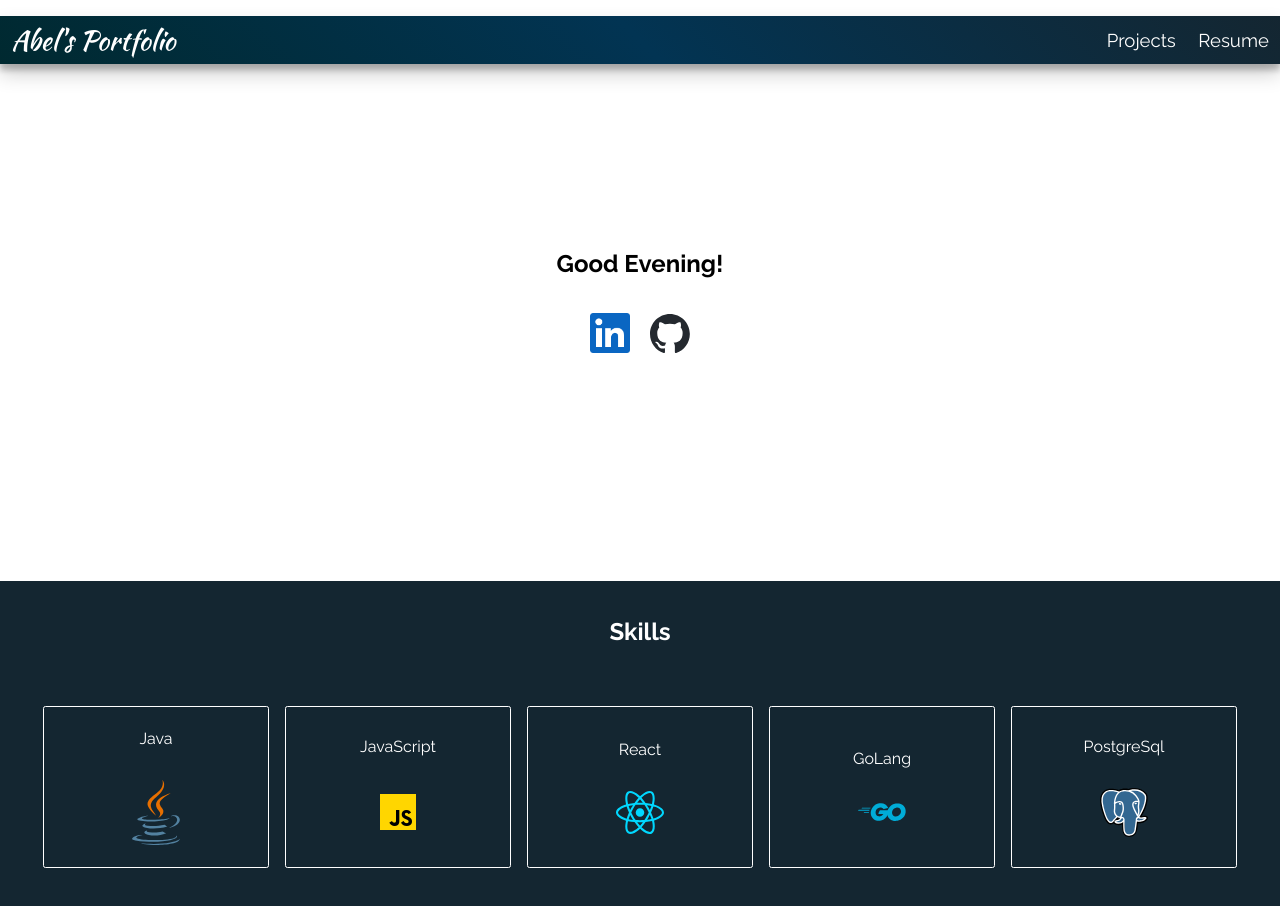
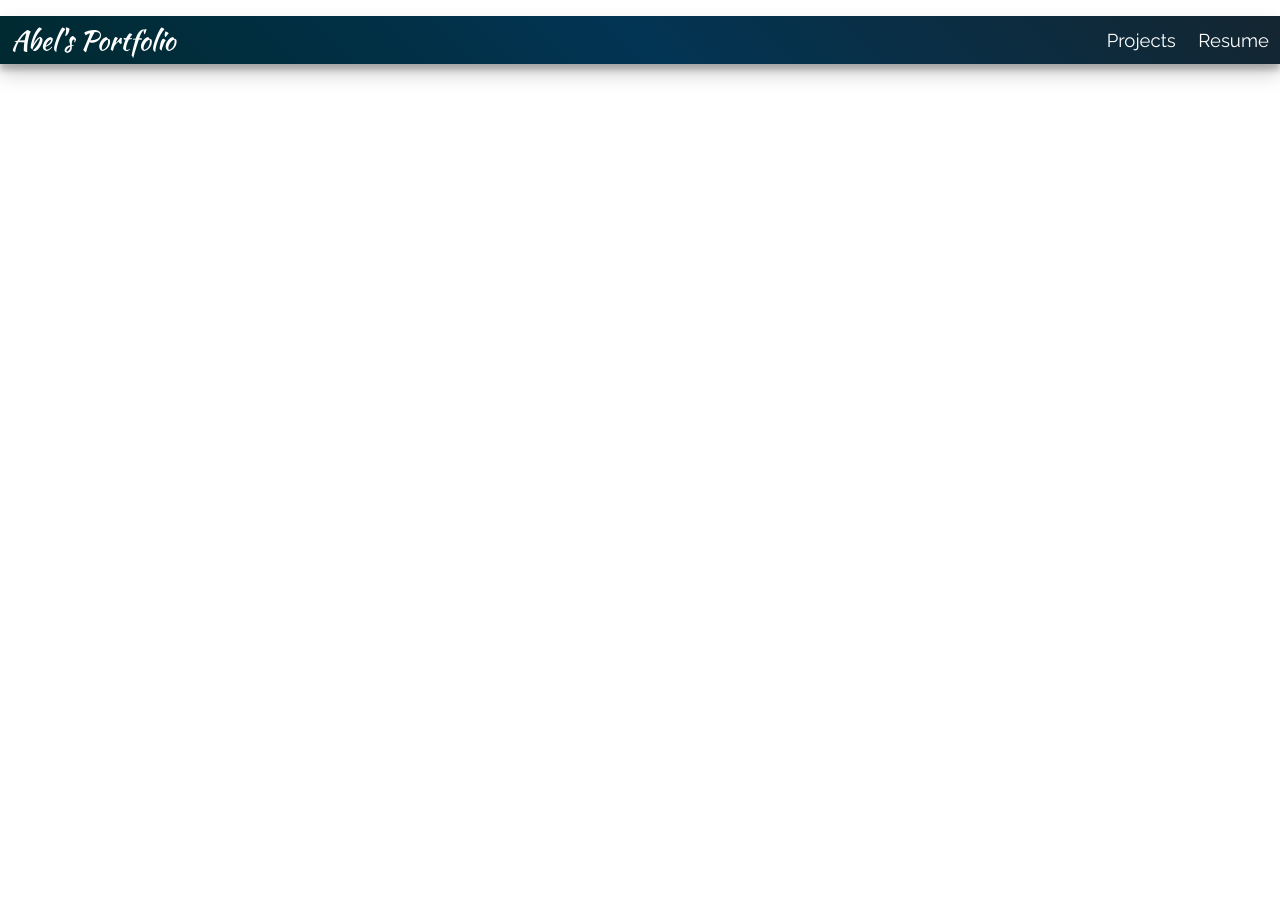
Before and after one commit to abelgloria/abelsportfolio, a React (Create React App) app: page / in a window 1280 px wide. Shown: the top 906 px of the page. After the commit the page ends 800 px from the top, so only its background shows below. Built offline with nearby package versions, Linux system fonts and the light colour scheme.

Commit message:
Fixing Routing Problem with Github. Everything works until i reload the pages

```diff
--- a/src/App.js
+++ b/src/App.js
@@ -9,9 +9,9 @@ function App() {
       <BrowserRouter>
         <Navbar/>
         <Routes>
-          <Route path="/abelsportfolio" element={<HomePage/>}/>
-          <Route path="/" element={<HomePage/>}/>
-          <Route path="/projects" element={<Projects/>} />
+          <Route path="https://abelgloria.github.io/abelsportfolio" element={<HomePage/>}/>
+          <Route path="https://abelgloria.github.io/" element={<HomePage/>}/>
+          <Route path="https://abelgloria.github.io/projects" element={<Projects/>} />
         </Routes>
       </BrowserRouter>
     </>
```
